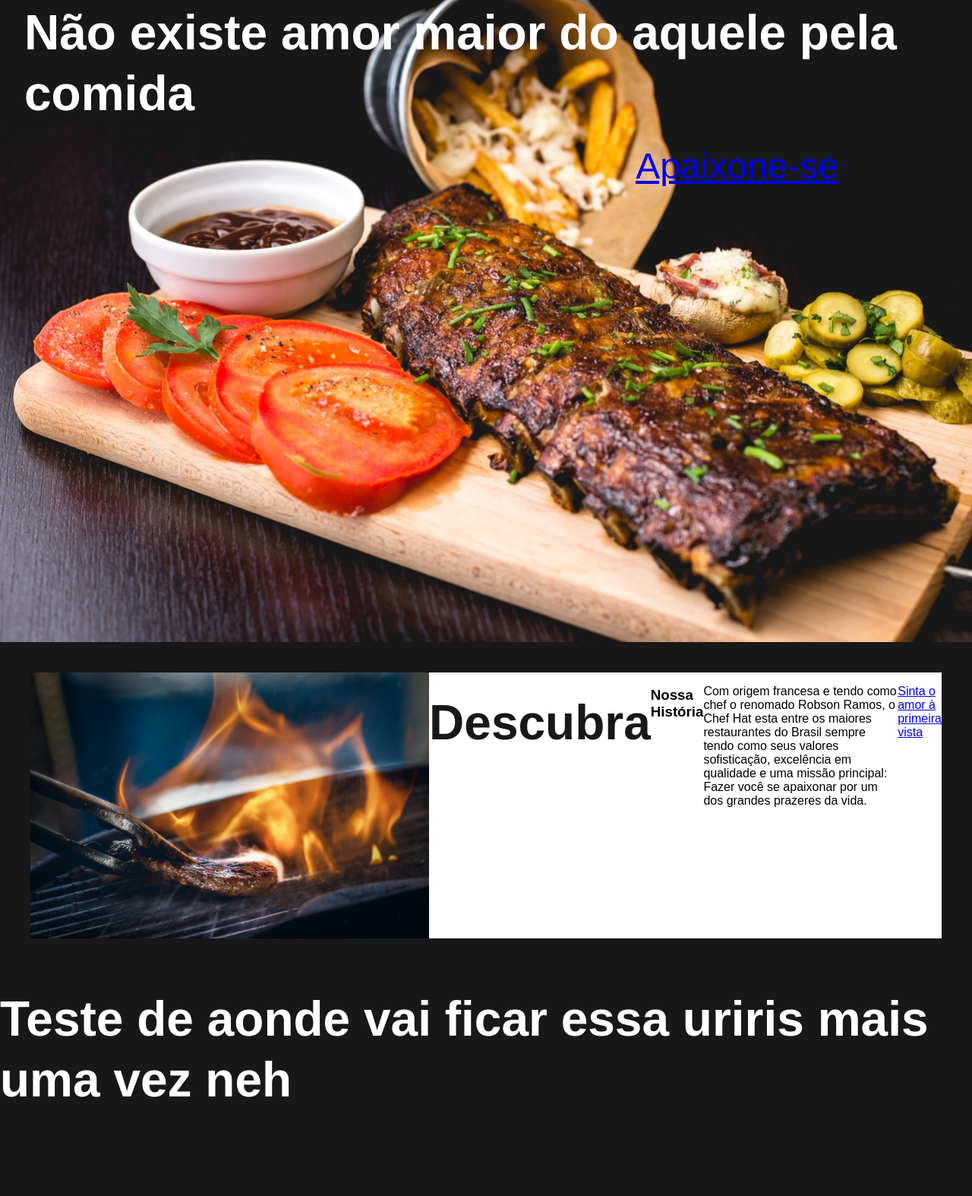
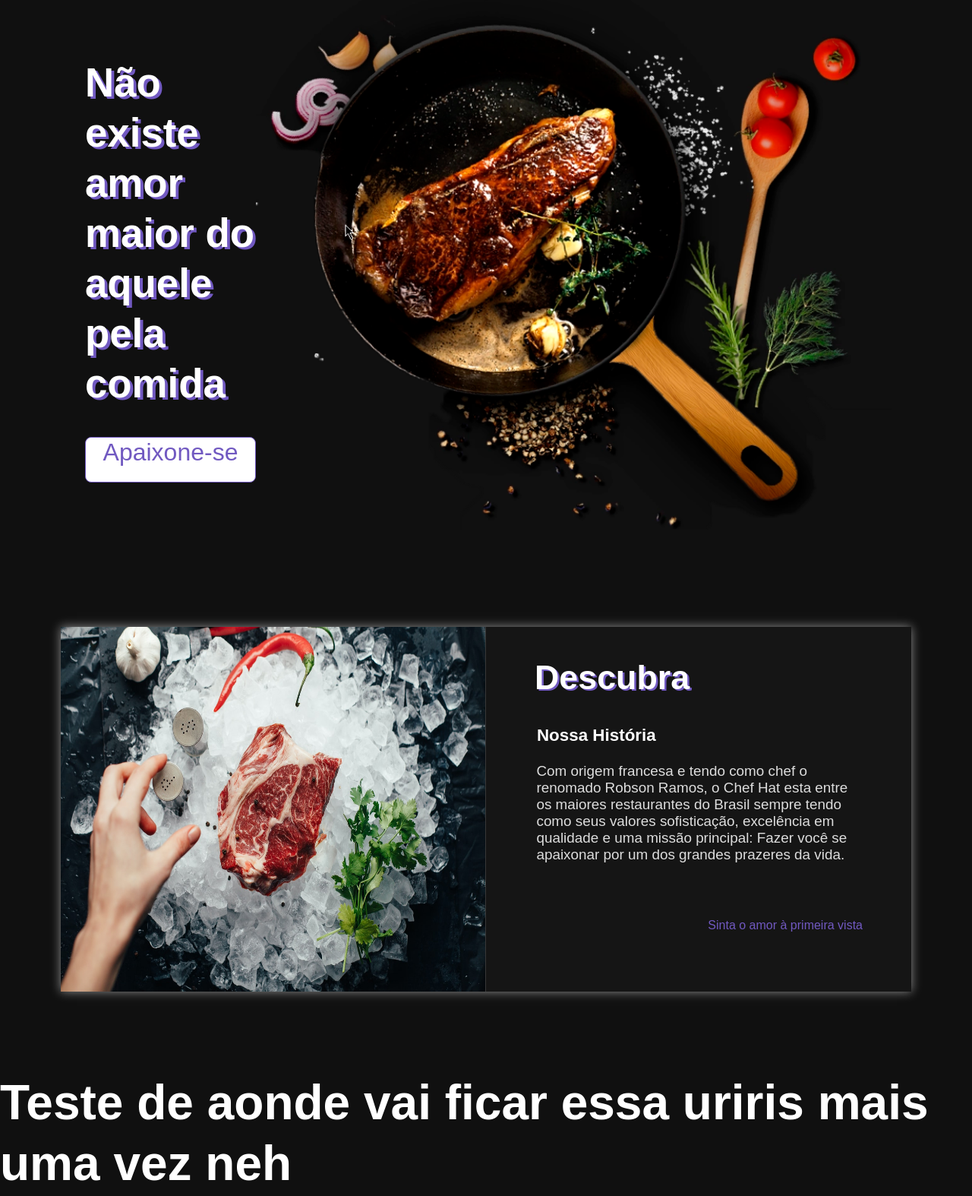
Before and after one commit to guidsribeiro/ChefHat, a plain HTML site: page public/index.html in a window 1280 px wide. Shown: the part 115-1689 px from the top of the page at 76% size. Before the commit the page ends 1601 px from the top, so only its background shows below. Drawn offline with Linux system fonts and the light colour scheme.

Commit message:
estilizando a home

```diff
--- a/public/assets/css/header.css
+++ b/public/assets/css/header.css
@@ -7,7 +7,7 @@
     display: flex;
     justify-content: space-between;
     background-color: var(--black502);
-    border-bottom: solid .1px white;
+    border-bottom: solid .1px var(--white);
 }
 
 .header .menu {
@@ -20,6 +20,10 @@
     top: 0;
     z-index: 3;
     justify-content: space-between;
+}
+
+.header .log {
+    margin-left: 3em;
 }
 
 .header img {
--- a/public/assets/css/home.css
+++ b/public/assets/css/home.css
@@ -1,64 +1,116 @@
-    @media (min-width: 992px) {
+@media (min-width: 992px) {
 
     #home {
         flex-direction: column;
         width: 100%;
-        top: 5px;
-        left: 20px;
-        bottom: 5px;
-        right: 20px;
+        height: 100vh;
+        display: flex;
+        background-color: rgba(16, 16, 16, 1);
     }
 
     #home header {
         width: 100%;
         min-width: 320px;
-        height: 900px;
-        background-image: url('/public/assets/images/photos/carne-principal.jpg');
-        background-repeat: no-repeat;
-        background-size: cover;
+        height: 800px;
+        display: flex;
+        padding: 3em;
+    }
+
+    #home header .text-header {
+        margin-left: 4em;
         flex-direction: column;
-        align-items: flex-end;
-        justify-content: flex-start;
-        padding: 2em;
+        justify-content: center;
+    }
+
+    #home header .img-header {
+        margin-right: 6em;
     }
 
     #home header h1 {
-            float: right;
-            color: var(--white);
-            font-size: 4em;
-            font-weight: bold;
-            margin: 0.4em 0;
-            line-height: 1.25em;
+        color: var(--white);
+        font-size: 3.3em;
+        font-weight: bold;
+        margin: 0.4em 0;
+        line-height: 1.25em;
+        text-shadow: 3.8px 3px rgb(113, 89, 193);
     }
 
-    #home header p {
-        align-items: flex-end;
-        font-size: 3em;
-        font-weight: lighter;
-        margin: 0.7em 0;
-        margin-right: 3em;
-        margin-top: 0.05em;
+    #home header .div-button {
+        width: 100%;
+        margin-top: 1em;
+        justify-content: flex-start;
+    }
+
+    #home header button {
+        justify-content: center;
+        width: 225px;
+        height: 60px;
+        font-size: 2em;
+        background-color: transparent;
+        border: solid 1px rgb(113, 89, 193);
+        border-radius: 8px;
+        background-color: var(--white);
+    }
+
+    #home header button a {
+        text-decoration: none;
+        color: rgb(113, 89, 193);
     }
 
     #home .history {
         flex-direction: row;
-        margin: 40px 40px 40px 40px;
-        background-color: white;
-
+        background-color: var(--black25);
+        margin: 5em;
+        box-shadow: 0px 0px 13px var(--white85);
     }
 
     #home .history img {
        width: 50%;
-       height: 350px;
+       height: 480px;
+       border-right: solid 1px var(--white25);
     }
 
-    #home .history h2 {
-        float: right;
-        color: var(--black18);
-        font-size: 4em;
+    #home .div-history {
+        flex-direction: column;
+        margin: 1em 4em;
+    }
+
+    #home .history .div-history h2 {
+        color: var(--white);
+        font-size: 2.8em;
         font-weight: bold;
-        margin: 0.4em 0;
+        margin: 0.5em 0 0.8em 0;
         line-height: 1.25em;
+        text-shadow: 2.5px 1.5px rgb(113, 89, 193);
+    }
+
+    #home .history .div-history h3 {
+        color: var(--white);
+        font-size: 1.4em;
+        margin: 0 0 1em .13em;
+    }
+
+    #home .history .div-history p {
+        color: var(--grayD);
+        height: 100%;
+        display: flex;
+        margin: 0 0 0 .13em;
+        font-size: 1.18em;
+    }
+
+    #home .history .div-history div {
+        color: var(--grayD);
+        height: 100%;
+        display: flex;
+        align-items: center;
+        justify-content: flex-end;
+    }
+
+    #home .history .div-history div a {
+        height: 18px;
+        text-decoration: none;
+        color: rgb(113, 89, 193);
+        cursor: pointer;
     }
 
     #home .food h2 {
--- a/public/assets/css/reset.css
+++ b/public/assets/css/reset.css
@@ -10,7 +10,7 @@
 body {
     width: 100%;
     height: 100vh;
-    background-color: rgb(24,24,24);
+    background-color: rgba(16,16,16, 1);
     font-family: Arial, Helvetica, sans-serif;
     flex-direction: column;
     padding: 0;
--- a/public/assets/css/variables.css
+++ b/public/assets/css/variables.css
@@ -2,7 +2,12 @@
     --black: #000;
     --black75: #00000075;
     --white: #fff;
+    --white85: #ffffff85;
+    --white25: #ffffff25;
     --grayC: #CCC;
+    --grayD: #ddd;
+    --grayE: #eee;
     --black18: #181818;
     --black25: #25252549;
+    --roxo: rgb(113, 89, 193);
 }
--- a/public/index.html
+++ b/public/index.html
@@ -28,12 +28,22 @@
     </header>
 
     <main id="home">
+        <div>
             <header>
+                <div class="text-header">
                     <h1>Não existe amor maior do aquele pela comida</h1>
-            <p> <a href="reservas.html">Apaixone-se</a> </p>
+                    <div class="div-button">
+                        <button><a href="reservas.html">Apaixone-se</a></button>
+                    </div>
+                </div>
+                <div>
+                    <img src="/public/assets/images/photos/nova-print-alterada.png" class="img-header" alt="">
+                </div>
             </header>
+        </div>
         <section class="history">
-            <img src="/public/assets/images/photos/home-2.jpg" alt="hsitoryfood">
+            <img src="/public/assets/images/photos/carne-no-gelo-horizontal.jpg" alt="hsitoryfood">
+            <div class="div-history">
                 <h2>Descubra</h2>
                 <h3>Nossa História</h3>
                 <p>Com origem francesa e tendo como chef o renomado Robson Ramos, o
@@ -41,9 +51,11 @@
                     como seus valores sofisticação, excelência em qualidade e uma missão
                     principal: Fazer você se apaixonar por um dos grandes prazeres da vida.
                 </p>
-            <p> <a href="menu.html">Sinta o amor à primeira vista</a> </p>
+                <div>
+                    <a href="menu.html">Sinta o amor à primeira vista</a>
+                </div>
+            </div>
         </section>
-
         <section class="food">
             <h2>Teste de aonde vai ficar essa uriris mais uma vez neh</h2>
         </section>
```
Also changed, not shown: public/assets/images/photos/carne-no-gelo-horizontal.jpg (added), public/assets/images/photos/carne-no-gelo-vertical.jpg (added), public/assets/images/photos/nova-print-alterada.png (added). Lines whose indentation alone changed are shown as unchanged.
